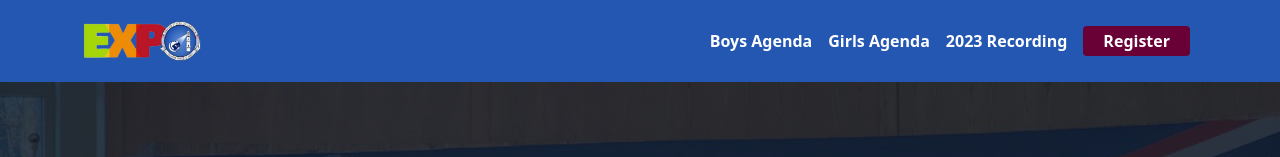
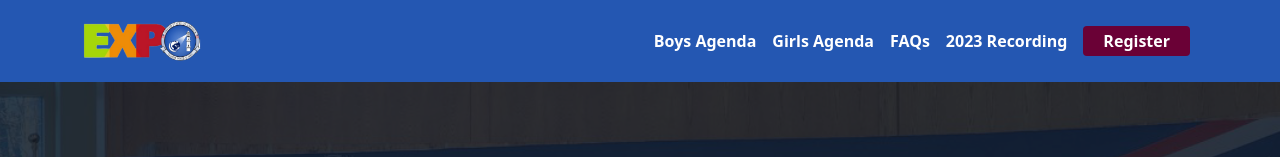
Before and after one commit to tofik-khan/wn-expo, a Next.js app: page / in a window 1280 px wide. Shown: the top 157 px of the page. Built offline with nearby package versions, Linux system fonts and the light colour scheme.

Commit message:
Update Nav to include FAQs

```diff
--- a/partials/Nav.js
+++ b/partials/Nav.js
@@ -35,6 +35,7 @@ const StyledLink = styled(Nav.Link)`
   &:hover {
     background-color: #00000044;
     color: white;
+    cursor: pointer;
   }
 `;
 
@@ -55,6 +56,7 @@ export const Navigation = () => {
             <Nav>
               <StyledLink href="/boys">Boys Agenda</StyledLink>
               <StyledLink href="/girls">Girls Agenda</StyledLink>
+              <StyledLink href="/faq">FAQs</StyledLink>
               <StyledLink
                 href="https://www.youtube.com/playlist?list=PLTpYqC-wRAALgWS-xkbf0-IkO_S_22iv4"
                 target="_blank"
```
